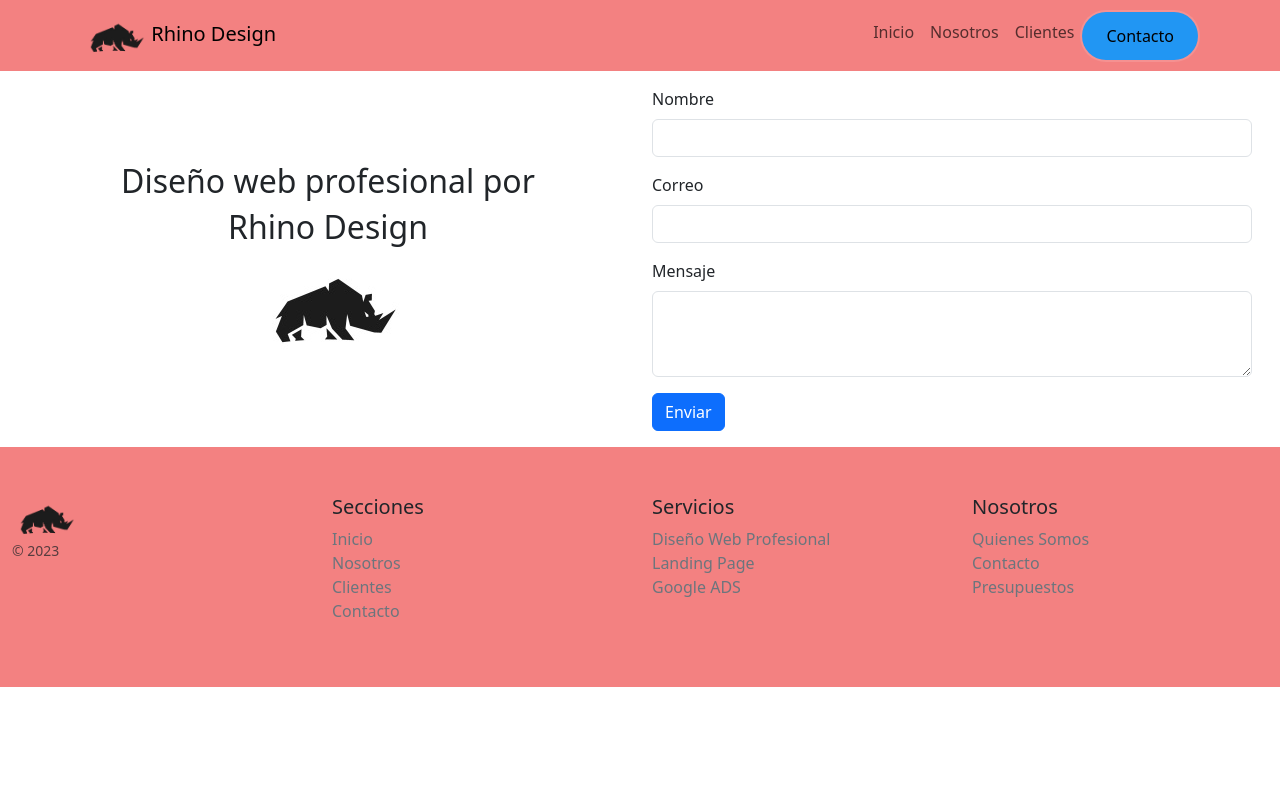
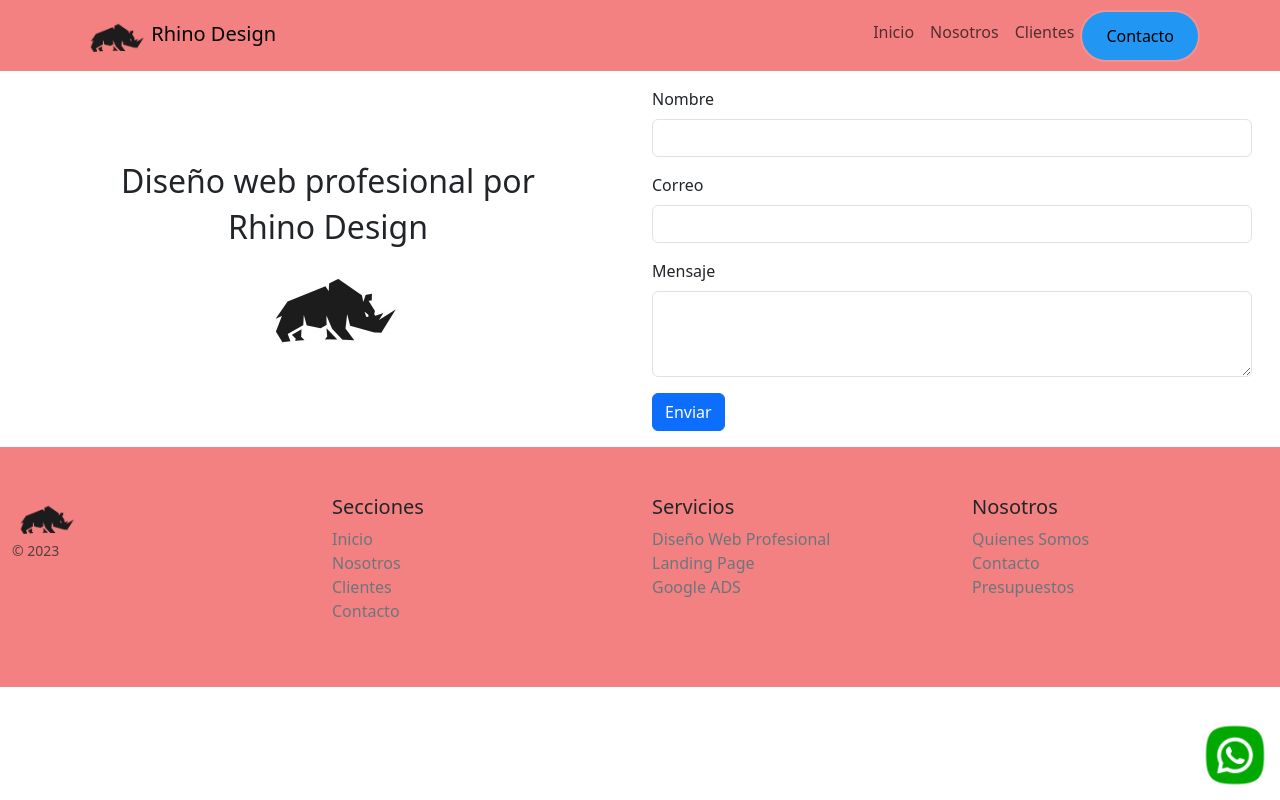
Before and after one commit to ser1921/rhino, a plain HTML site: page index.html in a window 1280 px wide. Drawn offline with nearby package versions, Linux system fonts and the light colour scheme.

Commit message:
boton wsp

```diff
--- a/css/estile.css
+++ b/css/estile.css
@@ -82,7 +82,11 @@ footer .a{
     align-items: center;
   }
 
-
-
   .cont1{text-align: center;
   }
+  .botonWhatsApp img{
+    width: 70px;
+    position: fixed;
+    bottom: 10px;
+    right: 10px;
+  }
--- a/index.html
+++ b/index.html
@@ -112,6 +112,10 @@
             </div>
         </div>
     </footer>
+    <div class="botonWhatsApp">
+        <a href="https://api.whatsapp.com/send?phone=+542236690000" target="_blank"><img
+                src="./img/logoWhatsapp.png" alt="Link a WhatsApp"></a>
+    </div>
 
     <script src="https://cdn.jsdelivr.net/npm/bootstrap@5.3.2/dist/js/bootstrap.bundle.min.js"
         integrity="sha384-C6RzsynM9kWDrMNeT87bh95OGNyZPhcTNXj1NW7RuBCsyN/o0jlpcV8Qyq46cDfL"
```
Also changed, not shown: img/logoWhatsapp.png (added).
